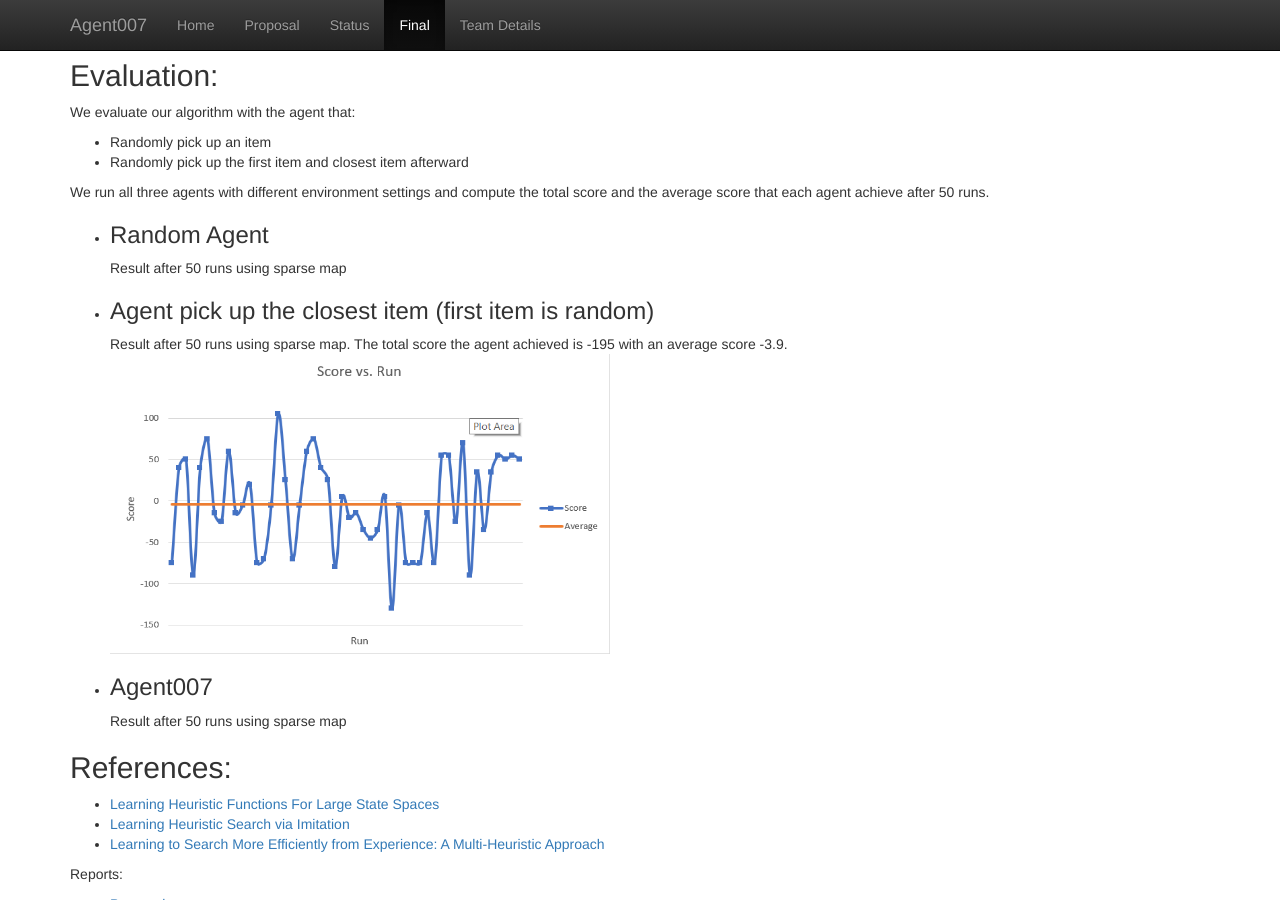
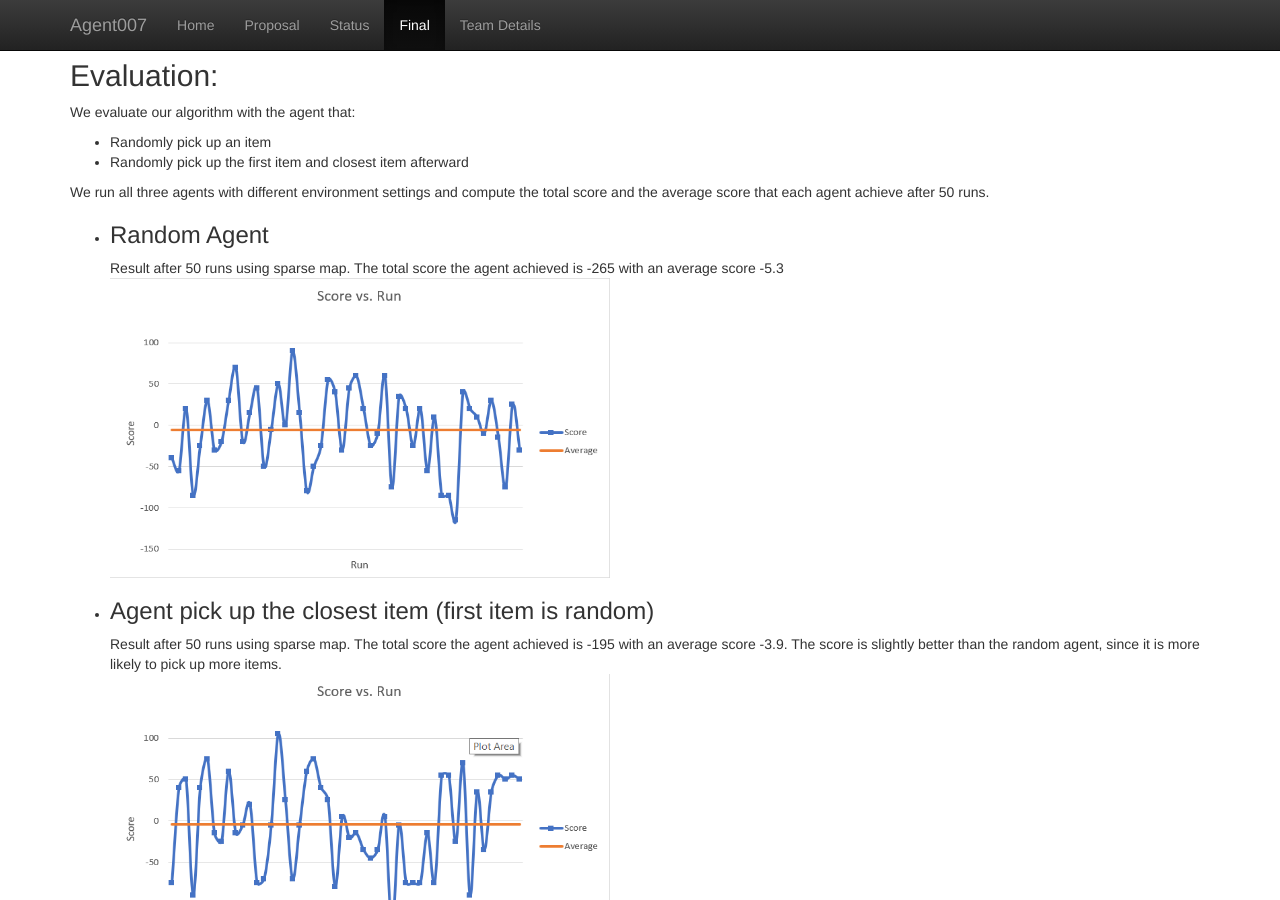
Before and after one commit to KumarHX/Agent007, a Jekyll site: the page built from docs/final.md, in a window 1280 px wide and 900 px high, scrolled down 1053 px. Built offline with Jekyll 4.4.1, drawn with Linux system fonts in a browser that asks for light colours.

Commit message:
Update final.md

```diff
--- a/docs/final.md
+++ b/docs/final.md
@@ -33,11 +33,12 @@
 We run all three agents with different environment settings and compute the total score and the average score that each agent achieve after 50 runs.
 
 - ### Random Agent
-Result after 50 runs using sparse map <br>
+Result after 50 runs using sparse map. The total score the agent achieved is -265 with an average score -5.3 <br>
+<a href="url"><img src="RandomSparse.png" align="center" height="300" width="500" ></a>
 
 
 - ### Agent pick up the closest item (first item is random)
-Result after 50 runs using sparse map. The total score the agent achieved is -195 with an average score -3.9. <br>
+Result after 50 runs using sparse map. The total score the agent achieved is -195 with an average score -3.9. The score is slightly better than the random agent, since it is more likely to pick up more items. <br>
 <a href="url"><img src="ShortestPathSparse.png" align="center" height="300" width="500" ></a>
 
 - ### Agent007
```
